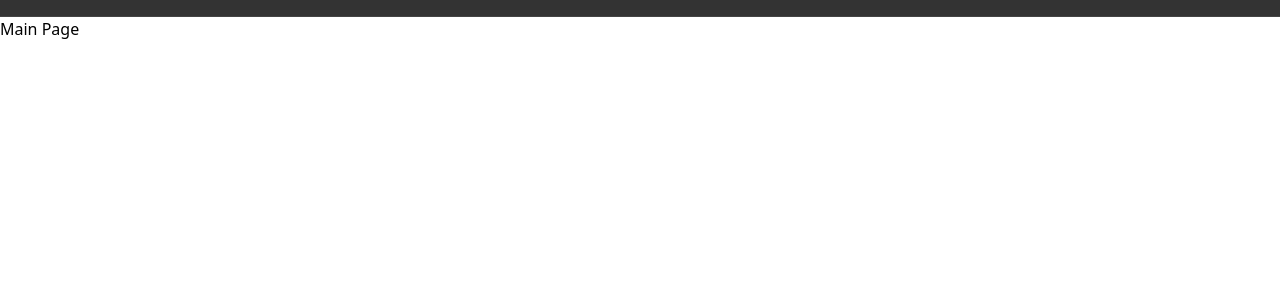
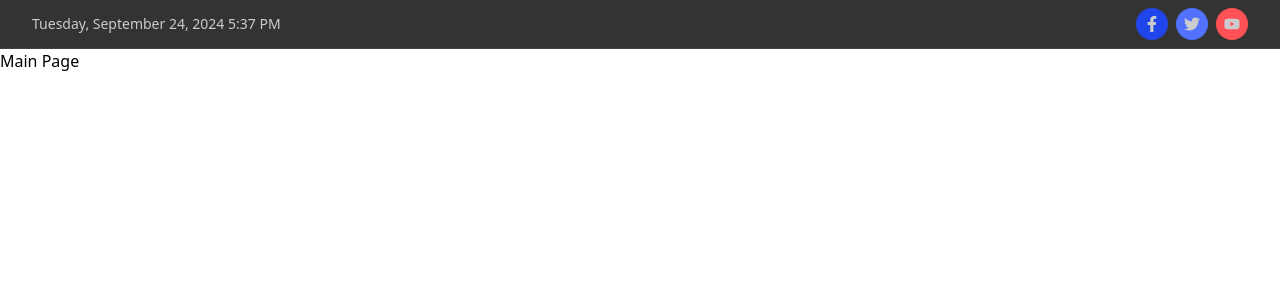
Before and after one commit to easylearningbd/dashboard-next-js-news-portal, a Next.js app in the folder frontend/: page / in a window 1280 px wide. Shown: the top 300 px of the page. Built offline with nearby package versions, Linux system fonts and the light colour scheme.

Commit message:
76 Create and Design Header Part 2

```diff
--- a/frontend/components/Header.jsx
+++ b/frontend/components/Header.jsx
@@ -1,9 +1,23 @@
 import React from 'react';
+import moment from 'moment';
+import { FaFacebookF } from "react-icons/fa";
+import { FaTwitter } from "react-icons/fa";
+import { FaYoutube } from "react-icons/fa";
+
 
 const Header = () => {
     return (
         <header className='bg-[#333333] text-[#cccccc]'>
             <div className='px-5 lg:px-8 flex justify-between items-center py-2 border-b border-[#444444]'>
+                <span className='text-sm font-medium'>{moment().format('LLLL')}</span>
+
+    <div className='flex space-x-2'>
+        <a href="" className='w-8 h-8 flex justify-center items-center bg-[#2045ea] rounded-full hover:bg-slate-500 transition duration-200'><FaFacebookF  /></a>
+
+        <a href="" className='w-8 h-8 flex justify-center items-center bg-[#5271ff] rounded-full hover:bg-slate-500 transition duration-200'><FaTwitter  /></a>
+
+        <a href="" className='w-8 h-8 flex justify-center items-center bg-[#ff5157] rounded-full hover:bg-slate-500 transition duration-200'><FaYoutube  /></a>
+    </div>
 
             </div>
 
```
